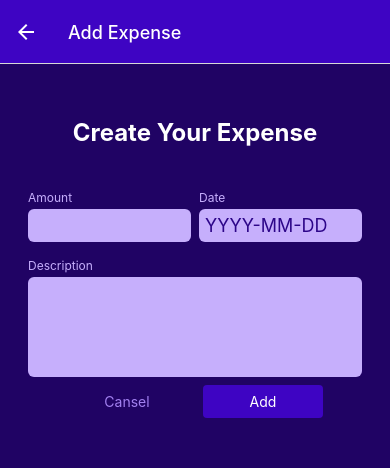
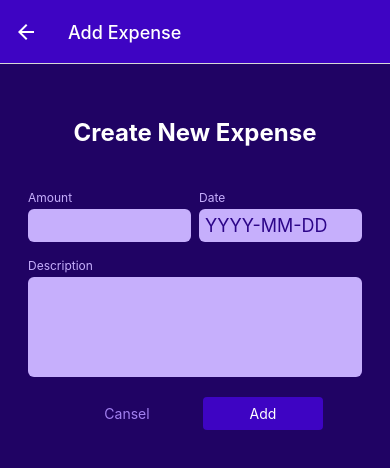
Before and after one commit to Hossein-TH/expense-tracker, a React Native app: screen /ManageExpense in a window 390 px wide. Shown: the top 468 px of the page. Built offline with nearby package versions, Linux system fonts and the light colour scheme.

Commit message:
Added Form System and Default Values

```diff
--- a/Components/ManageExpense/ExpenseForm.js
+++ b/Components/ManageExpense/ExpenseForm.js
@@ -1,20 +1,46 @@
-import React from "react";
+import React, { useState } from "react";
 import { View, Text, StyleSheet } from "react-native";
 import Input from "../UI/Input";
+import Button from "../UI/Button";
+import { getFormattedDate } from "../../Util/Date";
 
-function ExpenseForm() {
-  const amountChangeHandler = () => {};
+function ExpenseForm(props) {
+  const { onCansel, onSubmit, title, submitButtonLabel, defaultValues } = props;
+  const [inputValues, setInputValues] = useState({
+    amount: defaultValues ? defaultValues.amount.toString() : "",
+    date: defaultValues ? getFormattedDate(defaultValues.date) : "",
+    description: defaultValues ? defaultValues.description.toString() : "",
+  });
+  const inputChangeHandler = (inputIdentifier, enteredValue) => {
+    setInputValues((currentInputValues) => {
+      return {
+        ...currentInputValues,
+        [inputIdentifier]: enteredValue,
+      };
+    });
+  };
+
+  const submitHandler = () => {
+      const expenseData = {
+          amount: +inputValues.amount,
+          date: new Date(inputValues.date),
+          description: inputValues.description,
+      };
+
+      onSubmit(expenseData);
+  };
 
   return (
     <View style={styles.container}>
-      <Text style={styles.title}>Create Your Expense</Text>
+      <Text style={styles.title}>{title}</Text>
       <View style={styles.inputsRow}>
         <Input
           label="Amount"
           style={styles.rowInput}
           textInputConfig={{
             keyboardType: "decimal-pad",
-            onChangeText: amountChangeHandler,
+            onChangeText: inputChangeHandler.bind(this, "amount"),
+            value: inputValues.amount,
           }}
         />
         <Input
@@ -23,7 +49,8 @@ function ExpenseForm() {
           textInputConfig={{
             placeholder: "YYYY-MM-DD",
             maxLength: 10,
-            onChangeText: () => {},
+            onChangeText: inputChangeHandler.bind(this, "date"),
+            value: inputValues.date,
           }}
         />
       </View>
@@ -32,8 +59,18 @@ function ExpenseForm() {
         textInputConfig={{
           multiline: true,
           // autoCorrect: false,
+          onChangeText: inputChangeHandler.bind(this, "description"),
+          value: inputValues.description,
         }}
       />
+      <View style={styles.buttonContainer}>
+        <Button style={styles.button} mode="flat" onPress={onCansel}>
+          Cansel
+        </Button>
+        <Button style={styles.button} onPress={submitHandler}>
+          {submitButtonLabel}
+        </Button>
+      </View>
     </View>
   );
 }
@@ -56,6 +93,16 @@ const styles = StyleSheet.create({
   rowInput: {
     flex: 1,
   },
+  buttonContainer: {
+    flexDirection: "row",
+    justifyContent: "center",
+    alignItems: "center",
+    marginTop: 12,
+  },
+  button: {
+    minWidth: 120,
+    marginHorizontal: 8,
+  },
 });
 
 export default ExpenseForm;
--- a/Screens/ManageExpenseScreen.js
+++ b/Screens/ManageExpenseScreen.js
@@ -3,15 +3,18 @@ import { GlobalStyles } from "../Constants/Styles";
 import { useLayoutEffect } from "react";
 import { useContext } from "react";
 import IconButton from "../Components/UI/IconButton";
-import Button from "../Components/UI/Button";
 import { ExpensesContext } from "../Store/expenses-context";
 import ExpenseForm from "../Components/ManageExpense/ExpenseForm";
 
 function ManageExpenseScreen({ route, navigation }) {
-  const expenseCtx = useContext(ExpensesContext);
+  const expensesCtx = useContext(ExpensesContext);
 
   const editedExpenseId = route.params?.expenseId;
   const isEditing = !!editedExpenseId;
+
+  const selectedExpense = expensesCtx.expenses.find(
+    (expense) => expense.id === editedExpenseId,
+  );
 
   useLayoutEffect(() => {
     navigation.setOptions({
@@ -20,7 +23,7 @@ function ManageExpenseScreen({ route, navigation }) {
   }, [navigation, isEditing]);
 
   const deleteExpenseHandler = () => {
-    expenseCtx.deleteExpense(editedExpenseId);
+    expensesCtx.deleteExpense(editedExpenseId);
     navigation.goBack();
   };
 
@@ -28,34 +31,24 @@ function ManageExpenseScreen({ route, navigation }) {
     navigation.goBack();
   };
 
-  const confirmHandler = () => {
+  const confirmHandler = (expenseData) => {
     if (isEditing) {
-      expenseCtx.updateExpense(editedExpenseId, {
-        description: "Test2",
-        amount: 39.99,
-        date: new Date("2023-7-25"),
-      });
+      expensesCtx.updateExpense(editedExpenseId, expenseData);
     } else {
-      expenseCtx.addExpense({
-        description: "Test",
-        amount: 29.99,
-        date: new Date("2023-7-27"),
-      });
+      expensesCtx.addExpense(expenseData);
     }
     navigation.goBack();
   };
 
   return (
     <View style={styles.container}>
-      <ExpenseForm />
-      <View style={styles.buttonContainer}>
-        <Button style={styles.button} mode="flat" onPress={canselHandler}>
-          Cansel
-        </Button>
-        <Button style={styles.button} onPress={confirmHandler}>
-          {isEditing ? "Update" : "Add"}
-        </Button>
-      </View>
+      <ExpenseForm
+        onCansel={canselHandler}
+        onSubmit={confirmHandler}
+        title={isEditing ? "Edit Your Expense" : "Create New Expense"}
+        submitButtonLabel={isEditing ? "Update" : "Add"}
+        defaultValues={selectedExpense}
+      />
       {isEditing && (
         <View style={styles.deleteContainer}>
           <IconButton
@@ -76,15 +69,6 @@ const styles = StyleSheet.create({
     padding: 24,
     backgroundColor: GlobalStyles.colors.primary800,
   },
-  buttonContainer: {
-    flexDirection: "row",
-    justifyContent: "center",
-    alignItems: "center",
-  },
-  button: {
-    minWidth: 120,
-    marginHorizontal: 8,
-  },
   deleteContainer: {
     marginTop: 16,
     padding: 8,
--- a/Util/Date.js
+++ b/Util/Date.js
@@ -1,5 +1,5 @@
 export function getFormattedDate(date) {
-  return `${date.getFullYear()}-${date.getMonth() + 1}-${date.getDate()}`;
+  return date.toISOString().slice(0 , 10);
 }
 
 export function getDateMinusDays(date, days) {
```
